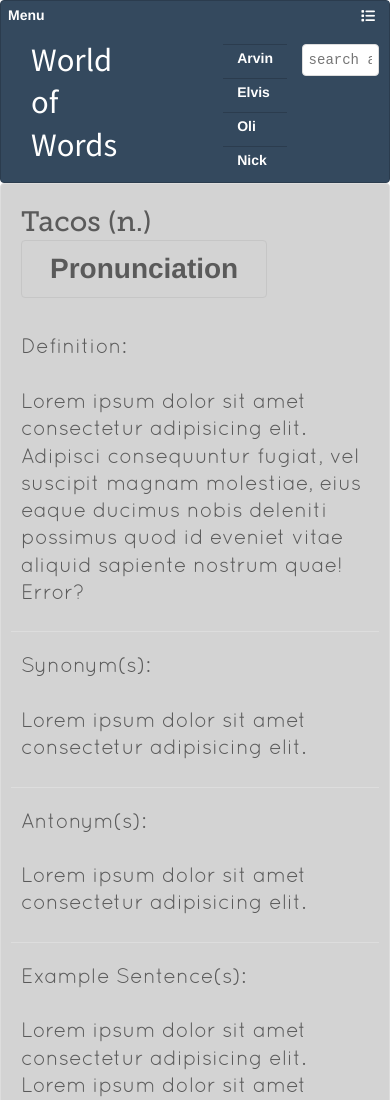
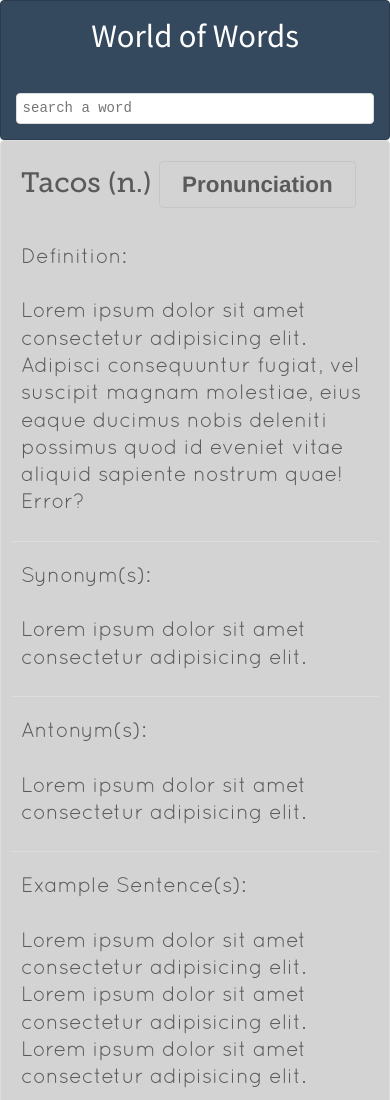
Before and after one commit to irvinek01/project-1-secret-dictionary, a plain HTML site: page index.html in a window 390 px wide. Shown: the top 1100 px of the page. Drawn offline with nearby package versions, Linux system fonts and the light colour scheme.

Commit message:
fixed layout issues, made it responsive, images displaying properly according to screen size

```diff
--- a/Develop/css/style.css
+++ b/Develop/css/style.css
@@ -6,6 +6,15 @@
 }
 .wordSynonyms{
     font-size: 15px;
+}
+
+h1 {
+    margin: 0;
+    padding: 15px;
+}
+
+#search-bar {
+    padding: 15px;
 }
 
 .authorLink {
@@ -26,3 +35,10 @@ a:visited {
 a:hover {
     color:yellow;
 }
+
+@media screen and (min-width:768px) {
+    #second-row {
+        display:flex;
+        justify-content:center;
+    }
+}
--- a/Develop/javascript/script.js
+++ b/Develop/javascript/script.js
@@ -51,13 +51,14 @@ function printImageSmall(data) {
 
     var secondRow = document.createElement("div");
     secondRow.setAttribute("class", "row");
-    secondRow.setAttribute("style", "max-height:500px;display:flex;justify-content:center;");
+    secondRow.setAttribute("id","second-row");
+    secondRow.setAttribute("style", "max-height:500px;");
 
     for (var i = 1; i < 4; i++) {
 
         var secondRowDiv = document.createElement("div");
         secondRowDiv.setAttribute("style", "position:relative;max-height:100%;display:flex;justify-content:center;");
-        secondRowDiv.setAttribute("class", "padded one third");
+        secondRowDiv.setAttribute("class", "padded one third ipad");
 
         var secondPic = document.createElement("img");
         secondPic.setAttribute("src", data.photos[i].src.original);
@@ -172,6 +173,7 @@ function getAndDisplayWord(searchResults) {
     hrAfterDefinition = document.createElement("hr");
     wordDefinitions.appendChild(hrAfterDefinition);
 
+    searchWord.value = "";
 }
 
 function SynAndAntoFromMerriamCollegiate(userGivenWord) {
--- a/index.html
+++ b/index.html
@@ -13,23 +13,23 @@
 </head>
 <body>
 
-    <nav class="nav asphalt animate__animated animate__pulse">
+    <nav class="nav nocollapse asphalt animate__animated animate__pulse">
         <div class="row">
-            <div class="one mobile fourth">
-                <h1 class="triple-pad-left pad-top">World of Words</h1>
+            <div class="one half ipad">
+                <h1 class="align-center">World of Words</h1>
             </div>
-            <div class="one mobile fourth skip-one">
+            <!-- <div class="one mobile fourth skip-one">
                 <ul style="margin-top: 0.6em;" class="absolute middle right">
-                    <li class="half-gapped"><button>Arvin</button></li>
+                     <li class="half-gapped"><button>Arvin</button></li>
                     <li class="half-gapped"><button>Elvis</button></li>
                     <li class="half-gapped"><button>Oli</button></li>
                     <li class="half-gapped"><button>Nick</button></li>
                 </ul>
-            </div>
-            <div class ="one mobile fourth">
-                <form action="#" method="post" id="form">
+            </div> -->
+            <div class ="one fourth skip-one ipad align-center" id="search-bar">
+                <form action="#" method="post" id="form" class="absolute.middle.center">
                     <div class="row">
-                        <div class="one whole padded animate__animated animate__flash animate__delay-1s">
+                        <div class="one whole animate__animated animate__flash animate__delay-1s">
                             <input type="text" id="searchWord" style="margin-top: 0.3em;" placeholder = "search a word">
                         </div>
                     </div>
@@ -43,7 +43,7 @@
             <div class="one half">
                 <div class="box" id="wordSearchResults">
                     <div class="row" id="wordHeader">
-                        <h2 class="padded museo-slab">Tacos (n.) <span><button>Pronunciation</button></span></h2>
+                        <h2 class="padded museo-slab">Tacos (n.) <span class="small"><button>Pronunciation</button></span></h2>
                     </div>
                     <div class="row" id="wordBody">
                         <h3 class="padded quicksand">Definition: <br><br>Lorem ipsum dolor sit amet consectetur adipisicing elit. Adipisci consequuntur fugiat, vel suscipit magnam molestiae, eius eaque ducimus nobis deleniti possimus quod id eveniet vitae aliquid sapiente nostrum quae! Error?</h3>
```
